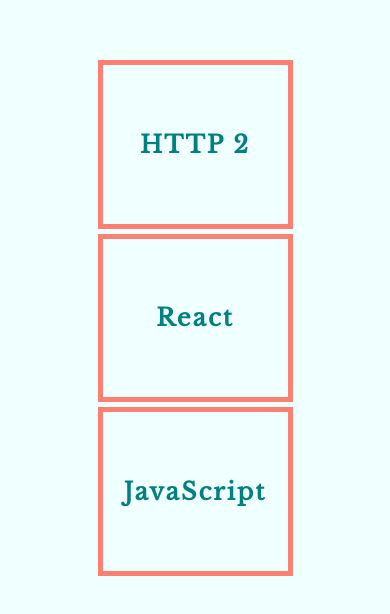
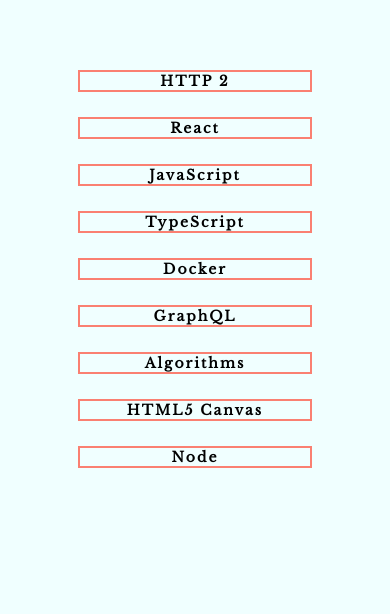
Before and after one commit to joeelo/quiz-app-type, a website: page index.html in a window 390 px wide. Shown: the part 948-1562 px from the top of the page. Drawn offline with nearby package versions, Linux system fonts and the light colour scheme.

```diff
--- a/index.html
+++ b/index.html
@@ -27,13 +27,19 @@
 
         <div class="page-container">
             <div class="quiz-categories">
-                <div class="option option-1">HTTP 2</div>
-                <div class="option option-2">React</div>
-                <div class="option option-3">JavaScript</div>
+                <div class="option">HTTP 2</div>
+                <div class="option">React</div>
+                <div class="option">JavaScript</div>
+                <div class="option">TypeScript</div>
+                <div class="option">Docker</div>
+                <div class="option">GraphQL</div>
+                <div class="option">Algorithms</div>
+                <div class="option">HTML5 Canvas</div>
+                <div class="option">Node</div>
             </div>
 
             <div class="quiz-container">
-
+                <!-- dynamic javascript here -->
             </div>
         </div>
     </div>
--- a/src/index.js
+++ b/src/index.js
@@ -1,6 +1,6 @@
 document.addEventListener("DOMContentLoaded", function () {
     var pageContainer = document.querySelector(".page-container");
-    var quizCategories = document.querySelector(".quiz-categories");
+    var quizCategories = document.querySelectorAll(".option");
     var quizContainer = document.querySelector(".quiz-container");
     var themeButton = document.querySelector(".toggle-theme");
     var toggleSpan = document.querySelector("span");
@@ -26,7 +26,9 @@
     };
     var pickCatgeory = function (event) {
         if (event.target.classList.contains("option")) {
+            console.log(quizCategories);
             var category = event.target.textContent;
+            category.trim();
             console.log("why am i null?");
             switch (category) {
                 case "HTTP 2":
@@ -77,7 +79,7 @@
     };
     var newQuiz = function (event) {
         if (event.target.classList.contains("new-quiz-button")) {
-            quizContainer.innerHTML = "\n                <div class=\"quiz-categories\">\n                    <div class=\"option option-1\">HTTP 2</div>\n                    <div class=\"option option-2\">React</div>\n                    <div class=\"option option-3\">JavaScript</div>\n                </div>\n            ";
+            quizContainer.innerHTML = "\n                <div class=\"quiz-categories\">\n                    <div class=\"option\">HTTP 2</div>\n                    <div class=\"option\">React</div>\n                    <div class=\"option\">JavaScript</div>\n                    <div class=\"option\">TypeScript</div>\n                    <div class=\"option\">Docker</div>\n                    <div class=\"option\">GraphQL</div>\n                    <div class=\"option\">Algorithms</div>\n                    <div class=\"option\">HTML5 Canvas</div>\n                    <div class=\"option\">Node</div>\n                </div>\n            ";
             points = 0;
             questionIndex = 0;
             selectedAnswer = "";
--- a/style.css
+++ b/style.css
@@ -42,12 +42,15 @@
 
 .quiz-categories {
     text-align: center;
+    display: grid;
+    grid-template-columns: 1fr 1fr 1fr;
+    grid-template-rows: 1fr 1fr 1fr;
+    width: 70vw;
+    height: 70vw;
+    grid-gap: 15px;
 }
 
 .quiz-categories .option {
-    margin: 5px 0;
-    width: 50vw;
-    height: 20vh;
     display: flex;
     justify-content: center;
     align-items: center;
@@ -92,14 +95,14 @@
     font-weight: 900;
     overflow: hidden;
     letter-spacing: 2px;
-    color: teal;
 }
 
 .option:hover {
-    background-color: teal;
+    background-color: #60A4CC;
     color: white;
-    box-shadow: 0 0 10px teal, 0 0 40px teal, 0 0 80px teal;
+    box-shadow: 0 0 10px #417EA1, 0 0 40px #417EA1, 0 0 80px #417EA1, 0 0 120px rgb(47, 86, 109), inset 0 0 5px rgb(39, 63, 82), inset 0 0 30px steelblue;
     transition-delay: .25s;
+    cursor: pointer;
 }
 
 .toggle-theme {
@@ -168,12 +171,21 @@
         height: 75vw;
     }
 
+    .quiz-categories {
+        display: flex;
+        flex-direction: column;
+        height: 60vh;
+        align-items: center;
+    }
+
     .quiz-categories div {
-        width: 100vw;
-        height: 20vh;
         display: flex;
         align-items: center;
         justify-content: center;
+        width: 60vw;
+        margin: 5px 0;
+        font-size: 14px;
+        border: 2px solid salmon;
     }
 
     .whole-container {
```
Also changed, not shown: src/index.ts (+12 -4 lines).
